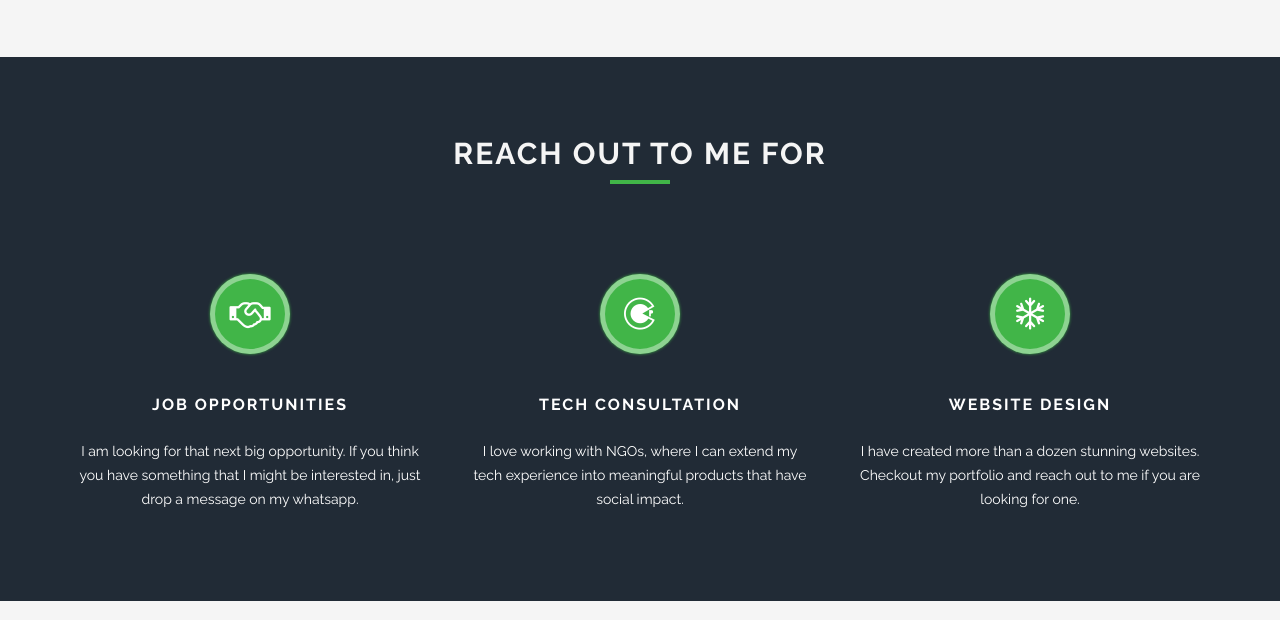
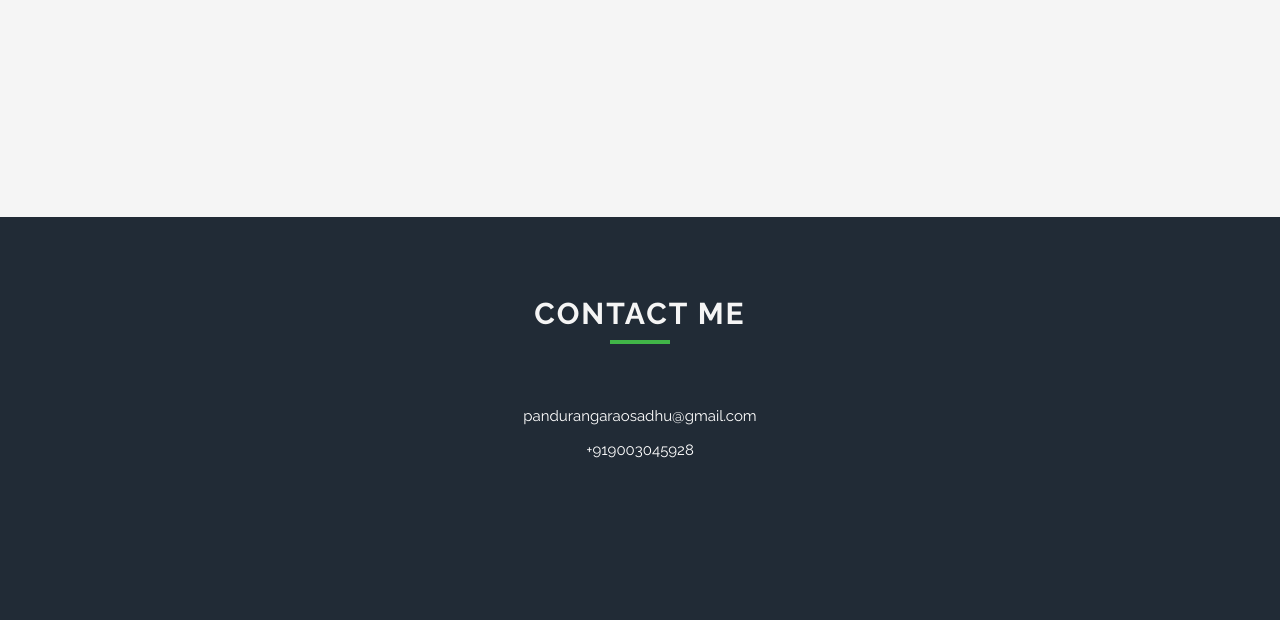
Before and after one commit to pandurangarao/pandurangarao.github.io, a plain HTML site: page index.html in a window 1280 px wide. Shown: the part 3271-3891 px from the top of the page. Drawn offline with Linux system fonts and the light colour scheme.

Commit message:
Update index.html

```diff
--- a/index.html
+++ b/index.html
@@ -318,53 +318,6 @@
         </section>
         <!-- END RESUME -->
 
-        <!-- START SERVICES  -->
-        <section id="service" class="section bg-dark">
-            <div class="container">
-                <div class="row">
-                    <div class="col-sm-12">
-                        <div class="section-title">
-                            <h2>Reach out to me for</h2>
-                            <div class="title-border"></div>
-                        </div>
-                    </div>
-                </div> <!--end row-->
-                <div class="row">
-                    <!-- START SINGLE SERVICE DESIGN AREA -->
-                    <div class="col-md-4 col-sm-6">
-                        <div class="single-service">
-                            <p><span class="fa fa-handshake-o service-icon"></span></p>
-                                <h2 class="text-uppercase">Job opportunities </h2>
-                                <p>I am looking for that next big opportunity. If you think you have something that I might be interested in, just drop a message on my whatsapp.</p>
-                        </div>
-                    </div>
-                    <div class="col-md-4 col-sm-6">
-                            <div class="single-service">
-                                <p><span class="fa fa-codiepie service-icon"></span></p>
-                                    <h2 class="text-uppercase">Tech consultation</h2>
-                                    <p>I love working with NGOs, where I can extend my tech experience into meaningful products that have social impact.</p>
-                            </div>
-                        </div>
-                    <div class="col-md-4 col-sm-6">
-                        <div class="single-service">
-                            <p><span class="fa fa-snowflake-o service-icon"></span></p>
-                                <h2 class="text-uppercase">Website Design</h2>
-                                <p>I have created more than a dozen stunning websites. Checkout my portfolio and reach out to me if you are looking for one.</p>
-                        </div>
-                    </div>
-
-                    <!-- <div class="col-md-3 col-sm-6">
-                        <div class="single-service">
-                           <p><span class="fa fa-umbrella service-icon"></span></p>
-                                <h2 class="text-uppercase">Websites</h2>
-                                <p> It has survived not only five centuries, but also the leap into electronic typesetting, remaining essentially unchanged.</p>
-                        </div>
-                    </div> -->
-                </div> <!--end row-->
-            </div> <!--end container-->
-        </section>
-        <!--  END SERVICES -->
-
 
         <!-- START Portfolios -->
         <section id="work" class="section">
```
